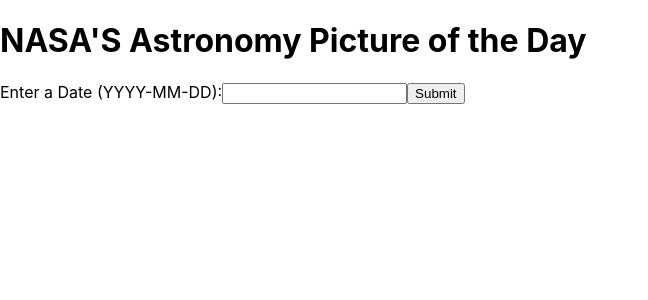
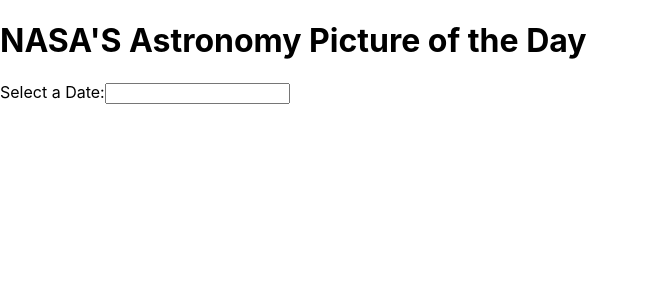
Before and after one commit to DmattyD/Nasa-Pic-Calendar---React, a React (Create React App) app: page / in a window 1280 px wide. Shown: the top 300 px of the page, without its empty margins (0-648 px from the left). Built offline with nearby package versions, Linux system fonts and the light colour scheme; no server answers.

Commit message:
added date picker function

```diff
--- a/package.json
+++ b/package.json
@@ -3,7 +3,9 @@
   "version": "0.1.0",
   "private": true,
   "dependencies": {
+    "moment": "^2.24.0",
     "react": "^16.8.6",
+    "react-datepicker": "^2.8.0",
     "react-dom": "^16.8.6",
     "react-scripts": "3.0.1"
   },
--- a/src/App.js
+++ b/src/App.js
@@ -1,13 +1,23 @@
 import React, { Component } from 'react';
+import moment from 'moment';
 import DateInput from "./components/DateInput";
 import Photo from "./components/Photo";
 
 class App extends Component {
 
     state = {
-    date: "",
+    date:'',
     photo: "",
   };
+
+
+  /// Not sure why moment isn't working
+  // formatDate = moment => {
+  //   let year = moment.year();
+  //   let month = moment.month() + 1;
+  //   let day = moment.day();
+  //   return `${year}-${month}-${day}`;
+  // }
 
   /// sets state of the photo to the selected date inputed into the form
   getPhoto = date => {
@@ -26,20 +36,19 @@
   }
 
   /// this is the change date function
-  changeDate = e => {
-    e.preventDefault();
-    console.log(e.target);
-
-    let dateFromInput = e.target[0].value;
+  changeDate = dateFromInput => {
     this.setState({ date: dateFromInput});
     this.getPhoto(dateFromInput);
   };
+
+
   render () {
     return (
       <div>
         <h1>NASA'S Astronomy Picture of the Day</h1>
         <DateInput
-        changeDate={this.changeDate}/>
+        changeDate={this.changeDate}
+        date={this.state.date}/>
         <Photo
         photo={this.state.photo}/>
       </div>
--- a/src/components/DateInput.js
+++ b/src/components/DateInput.js
@@ -1,11 +1,15 @@
 import React from 'react';
+import DatePicker from 'react-datepicker';
+import "react-datepicker/dist/react-datepicker.css";
 
 const DateInput = props => (
-    <form onSubmit={props.changeDate}>
-        Enter a Date (YYYY-MM-DD):
-        <input />
-        <input type="submit" />
-    </form>
+   <div>
+       Select a Date:
+       <DatePicker
+       selected={props.date}
+       onChange={props.changeDate}
+       />
+   </div>
 );
 
 
```
Also changed, not shown: 1 other file (tests, documents, lock files or other folders).
